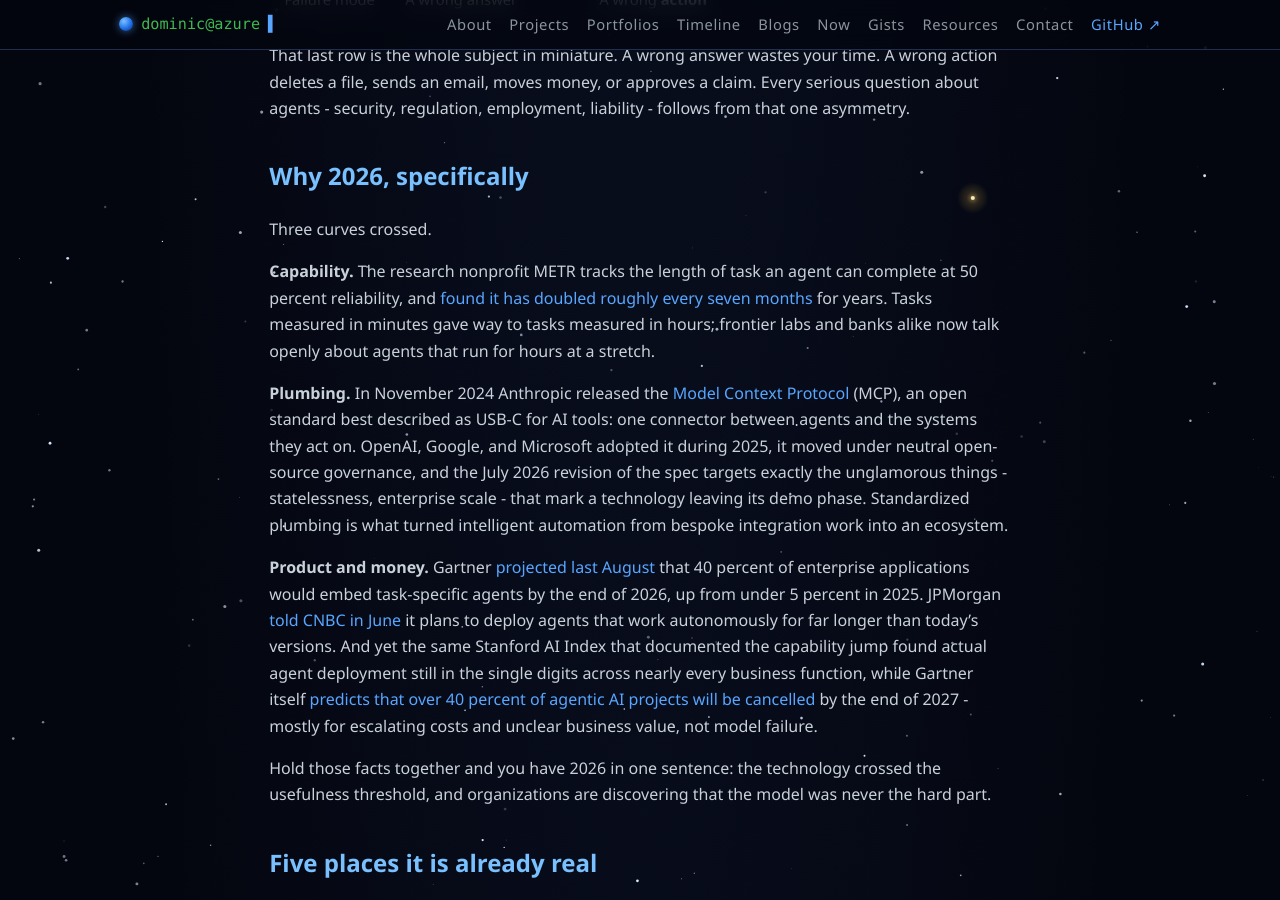
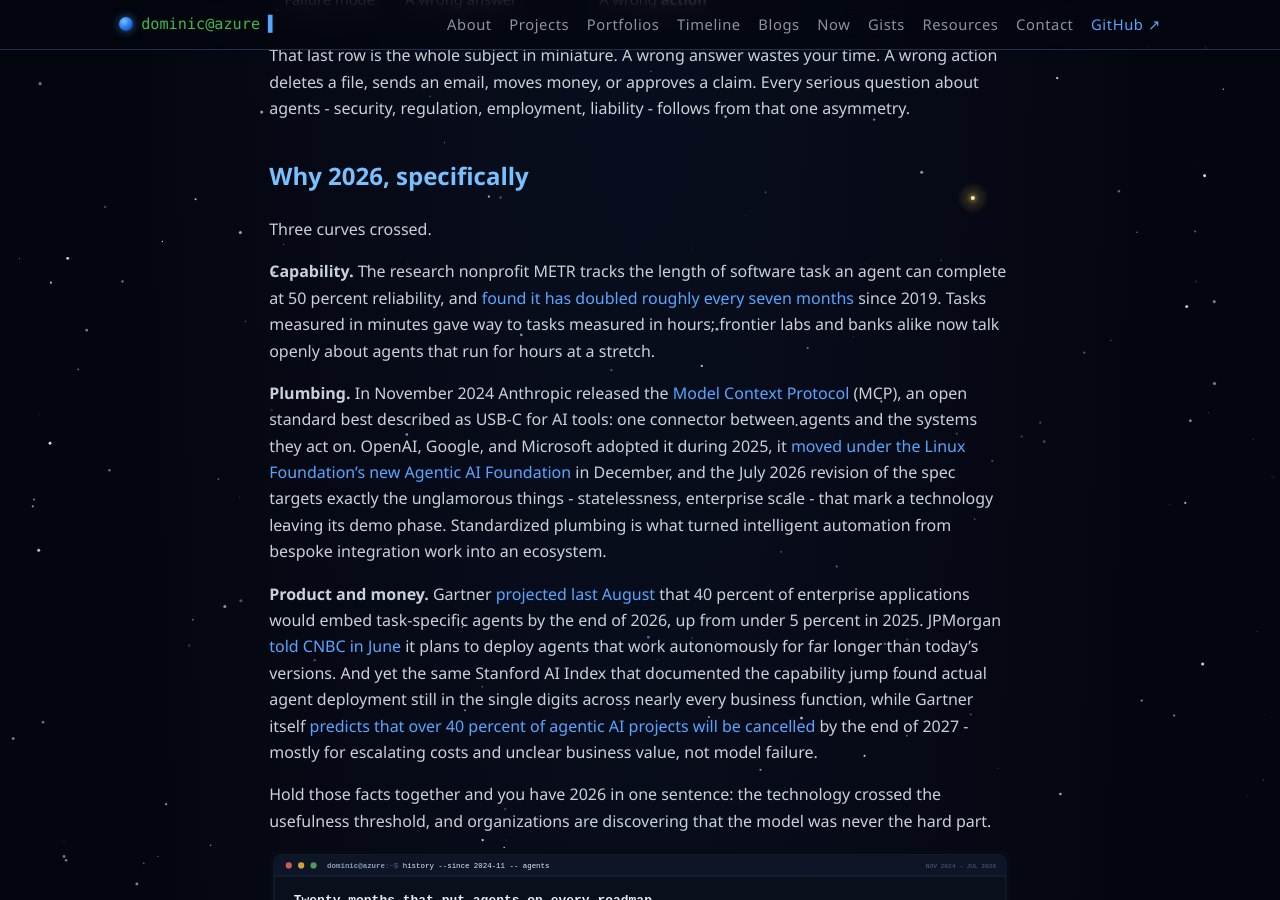
Before and after one commit to dapiced/dapiced.github.io, a Jekyll site: the page built from _posts/2026-08-15-autonomous-ai-agents-2026.md, in a window 1280 px wide and 900 px high, scrolled down 1616 px. Built offline with Jekyll 4.4.1, drawn with Linux system fonts in a browser that asks for light colours; comment, search, counter and statistics services are not loaded; some of the changed text lies outside the part shown.

Commit message:
Fact-check pass: fix source links, add Aug 2026 data and timeline chart
- Fix broken URLs (Stanford Canaries study slug, DeepMind AlphaEvolve path)
- Add the Canaries August 2026 update: entry-level gap now 19%
- Link MCP governance move to the Linux Foundation press release
- Precise wording: METR doubling metric covers software tasks, since 2019
- Chart footers: OSWorld human-baseline note; METR Feb 2026 follow-up
  result stated exactly (-4%, CI -15% to +9%) instead of rounded to 0
- New fourth chart: timeline of agentic AI milestones Nov 2024 - Jul 2026

```diff
--- a/_posts/2026-08-15-autonomous-ai-agents-2026.md
+++ b/_posts/2026-08-15-autonomous-ai-agents-2026.md
@@ -32,13 +32,15 @@
 
 Three curves crossed.
 
-**Capability.** The research nonprofit METR tracks the length of task an agent can complete at 50 percent reliability, and [found it has doubled roughly every seven months](https://metr.org/blog/2025-03-19-measuring-ai-ability-to-complete-long-tasks/) for years. Tasks measured in minutes gave way to tasks measured in hours; frontier labs and banks alike now talk openly about agents that run for hours at a stretch.
+**Capability.** The research nonprofit METR tracks the length of software task an agent can complete at 50 percent reliability, and [found it has doubled roughly every seven months](https://metr.org/blog/2025-03-19-measuring-ai-ability-to-complete-long-tasks/) since 2019. Tasks measured in minutes gave way to tasks measured in hours; frontier labs and banks alike now talk openly about agents that run for hours at a stretch.
 
-**Plumbing.** In November 2024 Anthropic released the [Model Context Protocol](https://modelcontextprotocol.io/) (MCP), an open standard best described as USB-C for AI tools: one connector between agents and the systems they act on. OpenAI, Google, and Microsoft adopted it during 2025, it moved under neutral open-source governance, and the July 2026 revision of the spec targets exactly the unglamorous things - statelessness, enterprise scale - that mark a technology leaving its demo phase. Standardized plumbing is what turned intelligent automation from bespoke integration work into an ecosystem.
+**Plumbing.** In November 2024 Anthropic released the [Model Context Protocol](https://modelcontextprotocol.io/) (MCP), an open standard best described as USB-C for AI tools: one connector between agents and the systems they act on. OpenAI, Google, and Microsoft adopted it during 2025, it [moved under the Linux Foundation's new Agentic AI Foundation](https://www.linuxfoundation.org/press/linux-foundation-announces-the-formation-of-the-agentic-ai-foundation) in December, and the July 2026 revision of the spec targets exactly the unglamorous things - statelessness, enterprise scale - that mark a technology leaving its demo phase. Standardized plumbing is what turned intelligent automation from bespoke integration work into an ecosystem.
 
 **Product and money.** Gartner [projected last August](https://www.gartner.com/en/newsroom/press-releases/2025-08-26-gartner-predicts-40-percent-of-enterprise-apps-will-feature-task-specific-ai-agents-by-2026-up-from-less-than-5-percent-in-2025) that 40 percent of enterprise applications would embed task-specific agents by the end of 2026, up from under 5 percent in 2025. JPMorgan [told CNBC in June](https://www.cnbc.com/2026/06/09/jpmorgan-chase-ai-agents.html) it plans to deploy agents that work autonomously for far longer than today's versions. And yet the same Stanford AI Index that documented the capability jump found actual agent deployment still in the single digits across nearly every business function, while Gartner itself [predicts that over 40 percent of agentic AI projects will be cancelled](https://www.gartner.com/en/newsroom/press-releases/2025-06-25-gartner-predicts-over-40-percent-of-agentic-ai-projects-will-be-canceled-by-end-of-2027) by the end of 2027 - mostly for escalating costs and unclear business value, not model failure.
 
 Hold those facts together and you have 2026 in one sentence: the technology crossed the usefulness threshold, and organizations are discovering that the model was never the hard part.
+
+[![Timeline of agentic AI milestones from November 2024 to July 2026, split between capability and ecosystem events - the Model Context Protocol release and its move to the Linux Foundation, METR's seven-month doubling of agent task horizons, AlphaEvolve's algorithm record, Google's AI co-scientist, agents nearing human performance on OSWorld - and governance and security events: EU AI Act milestones, Gartner's cancellation forecast, Big Sleep's foiled exploit, and the first reported AI-orchestrated espionage campaign](/assets/img/agentic-ai-timeline-2024-2026.svg)](/assets/img/agentic-ai-timeline-2024-2026.svg)
 
 ## Five places it is already real
 
@@ -54,7 +56,7 @@
 
 ### 3. Scientific research
 
-Google's AI "co-scientist," a multi-agent system [announced in February 2025](https://research.google/blog/accelerating-scientific-breakthroughs-with-an-ai-co-scientist/), generates and debates hypotheses; in a test with Imperial College London it independently proposed the same mechanism for bacterial gene transfer that the team had spent years establishing but had not yet published. DeepMind's [AlphaEvolve](https://deepmind.google/discover/blog/alphaevolve-a-gemini-powered-coding-agent-for-designing-advanced-algorithms/) evolved an algorithm that beat a 56-year-old record for multiplying 4×4 complex matrices and recovered, on average, 0.7 percent of Google's global compute through better scheduling. These are narrow, verifiable wins - not "AI does science," but AI doing the searching, ranking, and grinding parts of science at a scale no lab can match.
+Google's AI "co-scientist," a multi-agent system [announced in February 2025](https://research.google/blog/accelerating-scientific-breakthroughs-with-an-ai-co-scientist/), generates and debates hypotheses; in a test with Imperial College London it independently proposed the same mechanism for bacterial gene transfer that the team had spent years establishing but had not yet published. DeepMind's [AlphaEvolve](https://deepmind.google/blog/alphaevolve-a-gemini-powered-coding-agent-for-designing-advanced-algorithms/) evolved an algorithm that beat a 56-year-old record for multiplying 4×4 complex matrices and recovered, on average, 0.7 percent of Google's global compute through better scheduling. These are narrow, verifiable wins - not "AI does science," but AI doing the searching, ranking, and grinding parts of science at a scale no lab can match.
 
 ### 4. Finance
 
@@ -74,7 +76,7 @@
 
 **Regulation arrived, then blinked.** August 2026 was supposed to be the EU AI Act's big deadline for high-risk systems. Weeks before it hit, the EU's Digital Omnibus [deferred those obligations](https://www.gibsondunn.com/eu-ai-act-omnibus-agreement-postponed-high-risk-deadlines-and-other-key-changes/) to December 2027 and beyond, while transparency and AI-content-labeling duties did take effect on August 2. The signal for anyone deploying agents: the rules are coming, the timeline is political, and building governance now is cheaper than retrofitting it under a deadline.
 
-**Work is shifting at the entry level first.** A Stanford Digital Economy Lab study of millions of payroll records ([*Canaries in the Coal Mine?*](https://digitaleconomy.stanford.edu/publications/canaries-in-the-coal-mine/), 2025) found employment for 22-to-25-year-olds in the most AI-exposed occupations down 13 percent relative to less-exposed peers, even as overall employment grew. The pattern to watch is not mass replacement; it is the quiet thinning of the tasks juniors used to learn on - which is a training-pipeline problem the industry has barely begun to face.
+**Work is shifting at the entry level first.** A Stanford Digital Economy Lab study of millions of payroll records ([*Canaries in the Coal Mine?*](https://digitaleconomy.stanford.edu/publication/canaries-in-the-coal-mine-six-facts-about-the-recent-employment-effects-of-artificial-intelligence/), 2025) found employment for 22-to-25-year-olds in the most AI-exposed occupations down 13 percent relative to less-exposed peers, even as overall employment grew - and the lab's [August 2026 update](https://digitaleconomy.stanford.edu/news/canariesaug26/) puts that gap at 19 percent and still widening. The pattern to watch is not mass replacement; it is the quiet thinning of the tasks juniors used to learn on - which is a training-pipeline problem the industry has barely begun to face.
 
 Add the mundane but decisive ones: agents inherit the biases of their models and then *act* on them; and long agentic workflows burn tokens at a rate that has sunk many a pilot before any of the above even mattered.
 
@@ -99,9 +101,9 @@
 ## Sources and suggested references
 
 - Stanford HAI, [*The 2026 AI Index Report*](https://hai.stanford.edu/ai-index/2026-ai-index-report/economy) - agent benchmarks and enterprise adoption data.
-- METR, [*Measuring the Impact of Early-2025 AI on Experienced Open-Source Developer Productivity*](https://metr.org/blog/2025-07-10-early-2025-ai-experienced-os-dev-study/) (2025) and [*Measuring AI Ability to Complete Long Tasks*](https://metr.org/blog/2025-03-19-measuring-ai-ability-to-complete-long-tasks/) (2025).
+- METR, [*Measuring the Impact of Early-2025 AI on Experienced Open-Source Developer Productivity*](https://metr.org/blog/2025-07-10-early-2025-ai-experienced-os-dev-study/) (2025) and [*Measuring AI Ability to Complete Long Software Tasks*](https://metr.org/blog/2025-03-19-measuring-ai-ability-to-complete-long-tasks/) (2025).
 - Gartner, [press release on agentic AI project cancellations](https://www.gartner.com/en/newsroom/press-releases/2025-06-25-gartner-predicts-over-40-percent-of-agentic-ai-projects-will-be-canceled-by-end-of-2027) (June 2025) and [on task-specific agents in enterprise apps](https://www.gartner.com/en/newsroom/press-releases/2025-08-26-gartner-predicts-40-percent-of-enterprise-apps-will-feature-task-specific-ai-agents-by-2026-up-from-less-than-5-percent-in-2025) (August 2025).
 - Anthropic, [*Disrupting the first reported AI-orchestrated cyber espionage campaign*](https://www.anthropic.com/news/disrupting-AI-espionage) (November 2025); see also [MITRE ATT&CK campaign C0062](https://attack.mitre.org/campaigns/C0062/).
-- Google, [security updates on the Big Sleep agent](https://blog.google/innovation-and-ai/technology/safety-security/cybersecurity-updates-summer-2025/) (2025); Google DeepMind, [*AlphaEvolve*](https://deepmind.google/discover/blog/alphaevolve-a-gemini-powered-coding-agent-for-designing-advanced-algorithms/) (2025); Google Research, [*Accelerating scientific breakthroughs with an AI co-scientist*](https://research.google/blog/accelerating-scientific-breakthroughs-with-an-ai-co-scientist/) (2025).
-- Brynjolfsson, Chandar & Chen, [*Canaries in the Coal Mine? Six Facts about the Recent Employment Effects of Artificial Intelligence*](https://digitaleconomy.stanford.edu/publications/canaries-in-the-coal-mine/), Stanford Digital Economy Lab (2025).
+- Google, [security updates on the Big Sleep agent](https://blog.google/innovation-and-ai/technology/safety-security/cybersecurity-updates-summer-2025/) (2025); Google DeepMind, [*AlphaEvolve*](https://deepmind.google/blog/alphaevolve-a-gemini-powered-coding-agent-for-designing-advanced-algorithms/) (2025); Google Research, [*Accelerating scientific breakthroughs with an AI co-scientist*](https://research.google/blog/accelerating-scientific-breakthroughs-with-an-ai-co-scientist/) (2025).
+- Brynjolfsson, Chandar & Chen, [*Canaries in the Coal Mine? Six Facts about the Recent Employment Effects of Artificial Intelligence*](https://digitaleconomy.stanford.edu/publication/canaries-in-the-coal-mine-six-facts-about-the-recent-employment-effects-of-artificial-intelligence/), Stanford Digital Economy Lab (2025), and its [August 2026 update](https://digitaleconomy.stanford.edu/news/canariesaug26/).
 - Gibson Dunn, [*EU AI Act Omnibus Agreement - Postponed High-Risk Deadlines and Other Key Changes*](https://www.gibsondunn.com/eu-ai-act-omnibus-agreement-postponed-high-risk-deadlines-and-other-key-changes/) (2026); CNBC, [*JPMorgan Chase to deploy more powerful AI agents this year*](https://www.cnbc.com/2026/06/09/jpmorgan-chase-ai-agents.html) (June 2026).
```
Also changed, not shown: assets/img/agentic-ai-timeline-2024-2026.svg (added), assets/img/agents-osworld-2026.svg, assets/img/metr-perception-gap.svg.
